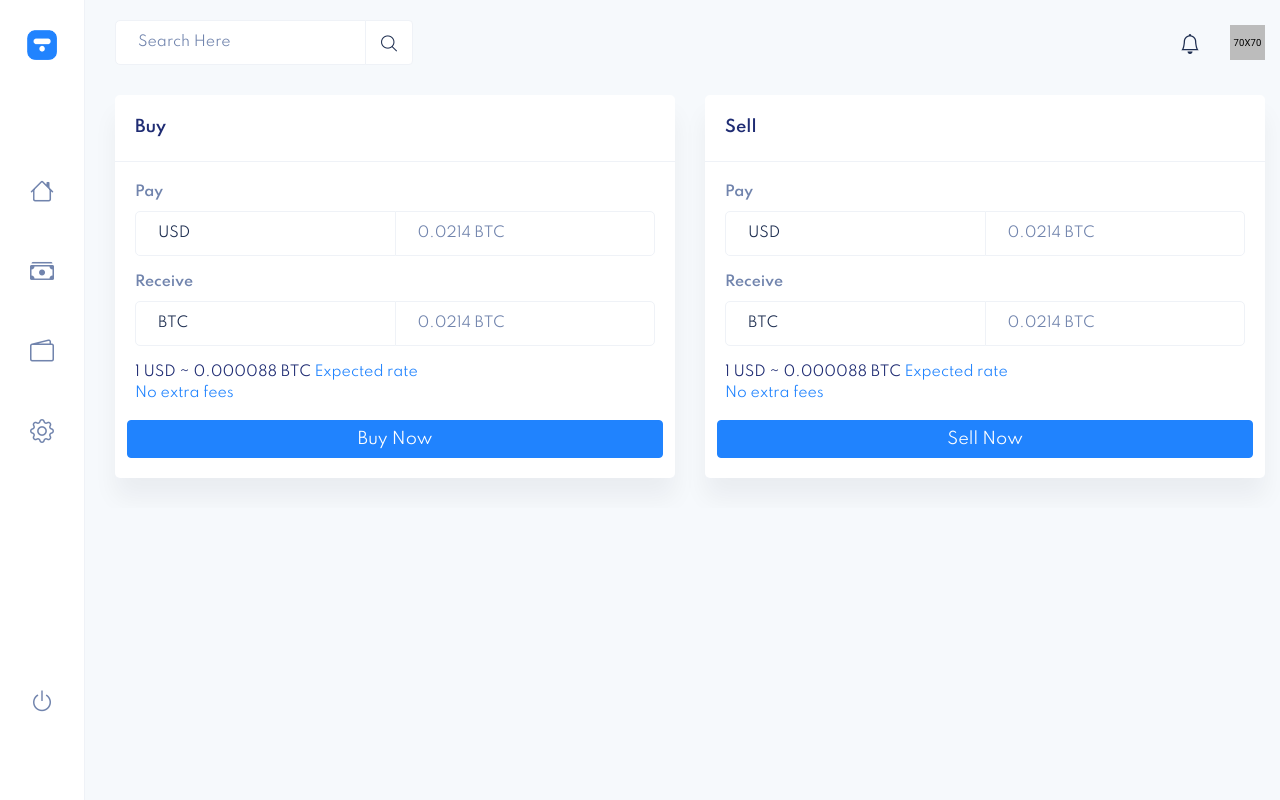
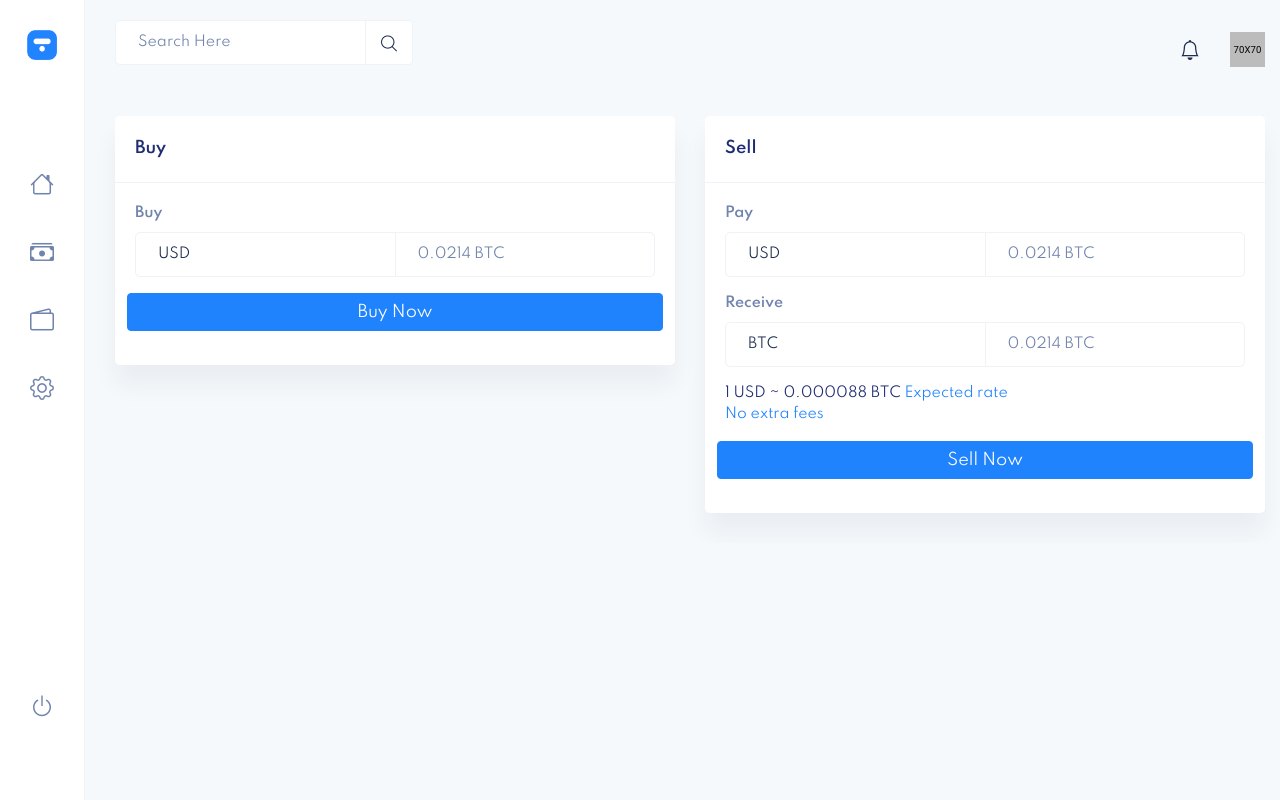
Before and after one commit to CyberWarrior-Ops/CryptoBroker, a PHP site: page /Wallet/trade.php in a window 1280 px wide. Run offline with PHP 8.4, Linux system fonts and the light colour scheme; a user stored in the database is signed in; data comes from the database, SQL or seed files in the repository; tables that the repository leaves empty or names only in its code hold one stand-in row (values such as "Sample post"); some web fonts are replaced.

Commit message:
buy Crypto Working

```diff
--- a/Wallet/trade.php
+++ b/Wallet/trade.php
@@ -1,3 +1,78 @@
+<?php
+session_start();
+
+$connection = mysqli_connect("localhost","root","","Cripto");
+if(!isset($_SESSION['email'])){
+    echo '
+        <script>
+            alert("You must login first");
+            window.location = "../login/signin.php";
+        </script>
+    ';
+    session_destroy();
+    die();
+}
+
+$getID= 'SELECT ID FROM users WHERE email = "'.$_SESSION['email'].'"';
+$getIDResult = mysqli_query($connection,$getID);
+if (mysqli_num_rows($getIDResult) > 0) {
+    while($row = mysqli_fetch_assoc($getIDResult)) {
+        $_SESSION['id'] = $row["ID"];
+    }
+} else {
+    echo "0 results";
+}
+
+
+$ID = $_SESSION['id'];
+//Bitcoin get last value
+
+$BitcoinActualData = "Select value from Bitcoin Order by ID desc limit 1";
+
+$BitcoinActualDataResult = mysqli_query($connection,$BitcoinActualData);
+if (mysqli_num_rows($BitcoinActualDataResult) > 0) {
+    while($row = mysqli_fetch_assoc($BitcoinActualDataResult)) {
+        $BitcoinActualDataValue = $row["value"];
+    }
+} else {
+    echo "0 results";
+}
+
+function Buy(){
+    global $BitcoinActualDataValue;
+    global $connection;
+    global $ID;
+
+    $ID = $_SESSION['id'];
+    $buy = $_POST['buy'];
+
+    $value = $buy / $BitcoinActualDataValue;
+
+    $insert = "UPDATE BitcoinWallet SET ammount='$value' where ID = $ID";
+    $result = mysqli_query($connection,$insert);
+
+    if($result){
+        echo '
+            <script>
+                alert("Buy Succesfull");
+                window.location = "./trade.php";
+            </script>
+        ';
+    }else{
+        echo '
+            <script>
+                alert("Buy Failed");
+                window.location = "./trade.php";
+            </script>
+        ';
+    }
+}
+
+if (isset($_POST['BuyCripto'])) {
+    Buy();
+}
+
+?>
 <!DOCTYPE html>
 <html lang="en">
   <head>
@@ -255,54 +330,26 @@
                     <form
                             name="myform"
                             class="currency_validate trade-form row g-3"
+                            action="buy.php"
+                            method="post"
                     >
                         <div class="col-12">
-                      <label class="form-label">Pay</label>
+                            <label class="form-label">Buy</label>
                             <div class="input-group">
-                        <select class="form-control" name="method">
-                          <option value="bank">USD</option>
-                          <option value="master">Euro</option>
+                                <select class="form-control" name="buy_currency">
+                                    <option value="USD">USD</option>
+                                    <option value="Euro">Euro</option>
                                 </select>
                                 <input
-                          type="text"
-                          name="currency_amount"
+                                        type="number"
                                         class="form-control"
                                         placeholder="0.0214 BTC"
+                                        name="buy"
                                 />
                             </div>
                         </div>
+                        <button type="submit" class="btn btn-primary btn-block" name="BuyCripto">Buy Now</button>
 
-                    <div class="col-12">
-                      <label class="form-label">Receive</label>
-                      <div class="input-group">
-                        <select class="form-control" name="method">
-                          <option value="bank">BTC</option>
-                          <option value="master">ETH</option>
-                        </select>
-                        <input
-                          type="text"
-                          name="currency_amount"
-                          class="form-control"
-                          placeholder="0.0214 BTC"
-                        />
-                      </div>
-                    </div>
-
-                    <p class="mb-0">
-                      1 USD ~ 0.000088 BTC
-                      <a href="#">Expected rate <br />No extra fees</a>
-                    </p>
-
-                    <!-- <button type="submit" name="submit" class="btn btn-success btn-block">Exchange
-                                        Now</button> -->
-                    <button
-                      type="button"
-                      class="btn btn-primary btn-block"
-                      data-toggle="modal"
-                      data-target="#BuyModal"
-                    >
-                      Buy Now
-                    </button>
                     </form>
                 </div>
               </div>
@@ -328,6 +375,7 @@
                           name="currency_amount"
                           class="form-control"
                           placeholder="0.0214 BTC"
+                          name="buy"
                         />
                       </div>
                     </div>
```
Also changed, not shown: Wallet/buy.php (added, +91 -0 lines). Lines whose indentation alone changed are shown as unchanged.
